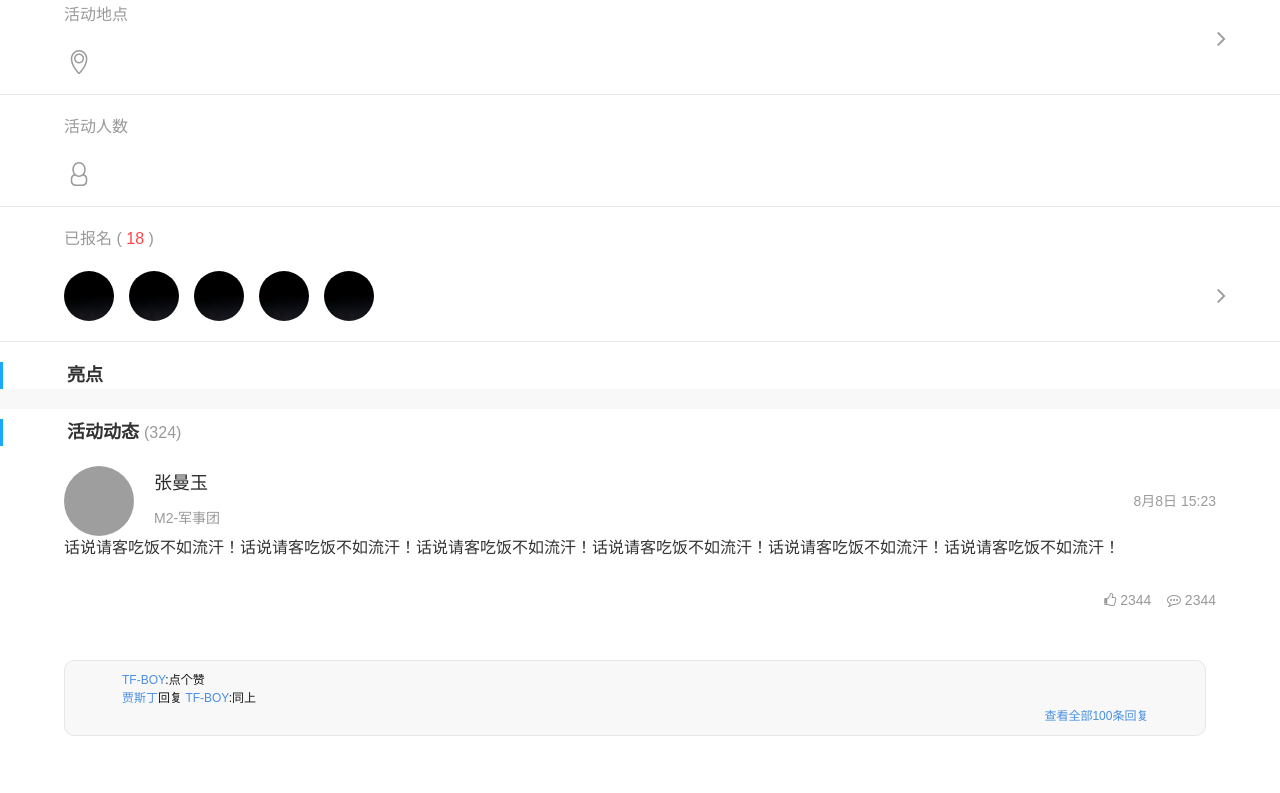
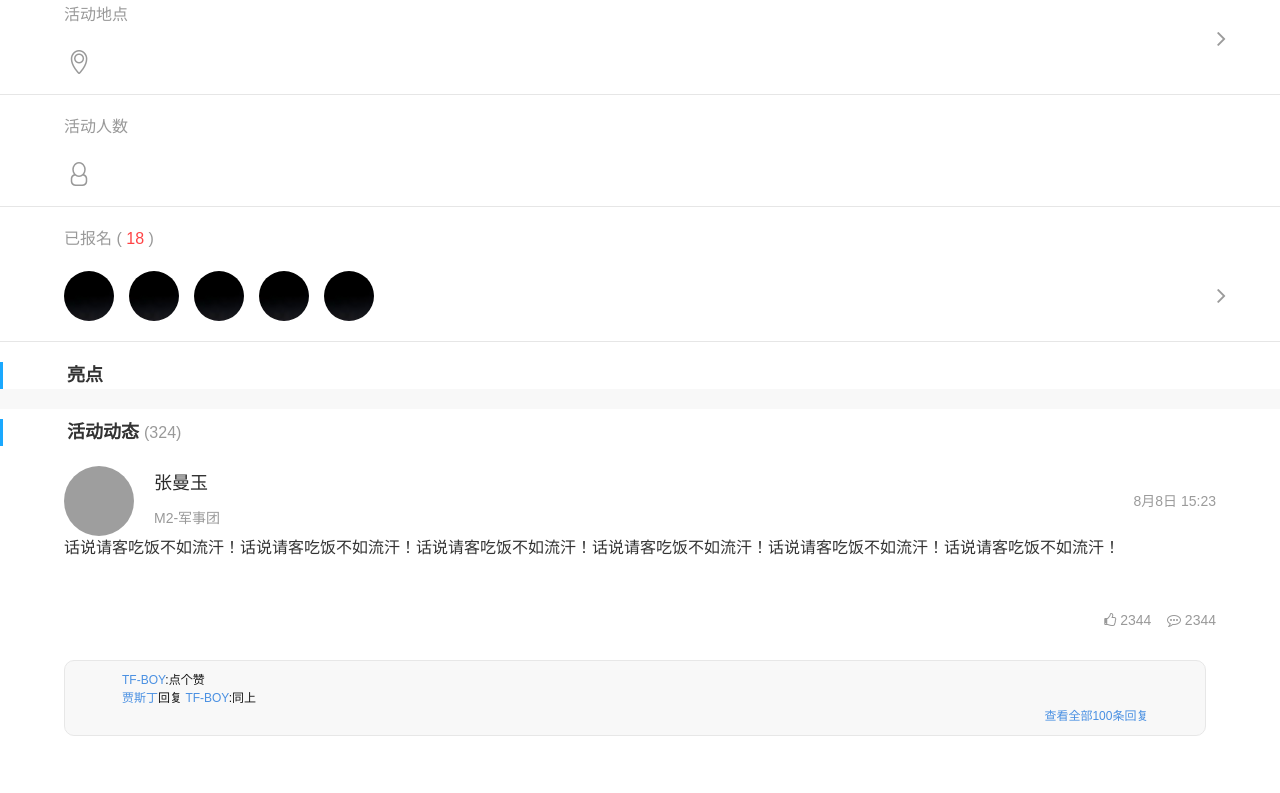
Before and after one commit to Hbllol/quanzi, a plain HTML site: page index.html in a window 1280 px wide. Shown: the part 757-1550 px from the top of the page. Drawn offline with Linux system fonts and the light colour scheme; no server answers; grey boxes are pictures that could not be loaded.

Commit message:
Update index.css

```diff
--- a/css/index.css
+++ b/css/index.css
@@ -60,7 +60,7 @@
 .content-img li:nth-of-type(6){margin-left:5%;}
 .content-img li:nth-of-type(8){margin-left:5%;}
 .content-img li:nth-of-type(9){margin-left:5%;}
-.user-icon{float:right;height:auto;color:#999;font-size:14px;clear:both;overflow:hidden;}
+.user-icon{float:right;height:auto;color:#999;font-size:14px;clear:both;overflow:hidden;margin-top:20px;}
 .user-comment{width:99%;height:auto;border-radius:10px;margin-top:70px;background: #F8F8F8;border: 1px solid #E7E7E7;padding: 10px 0;position: relative;}
 .user-comment p{width:90%;font-size:16px;margin-top:5px;margin: 0 auto;color: #151515;font-size: 12px;}
 .user-comment p:nth-of-type(3){text-align: right;color:#4A90E2;}
```
